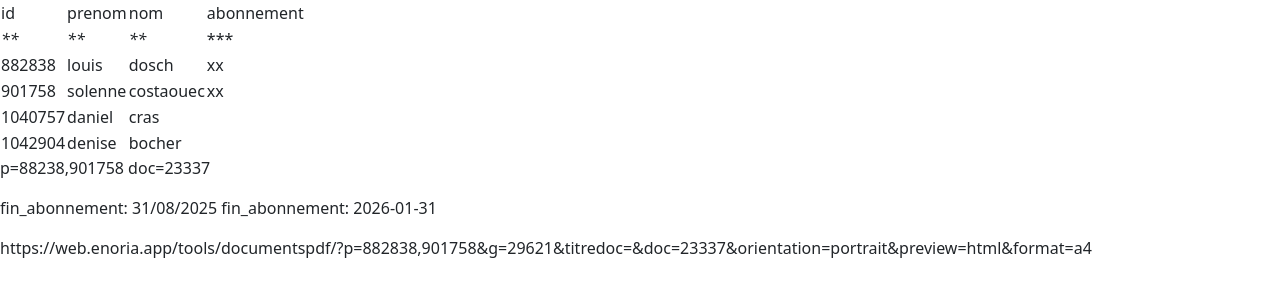
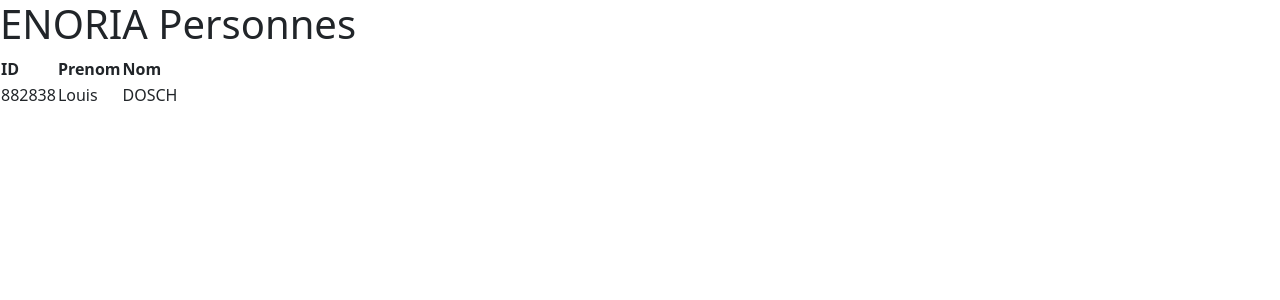
Before and after one commit to awelvor/enoria, a Jekyll site: the page built from data.md, in a window 1280 px wide. Shown: the top 300 px of the page. Built offline with Jekyll 4.4.1, drawn with Linux system fonts in a browser that asks for light colours; our own code applies the rules of GitHub Pages for plain Markdown files.

Commit message:
Update data.md

```diff
--- a/data.md
+++ b/data.md
@@ -1,18 +1,5 @@
-| id | prenom| nom | abonnement |
-| **** | **** | **** |*** |
-| 882838 | louis | dosch | xx |
-| 901758 |solenne | costaouec | xx |
-| 1040757 | daniel | cras |
-| 1042904 | denise | bocher |
+# ENORIA Personnes
 
-
-
-
-p=88238,901758
-doc=23337
-
-fin_abonnement: 31/08/2025
-fin_abonnement: 2026-01-31
-
-
-https://web.enoria.app/tools/documentspdf/?p=882838,901758&g=29621&titredoc=&doc=23337&orientation=portrait&preview=html&format=a4
+| ID | Prenom | Nom |
+| -- | ------ | --- |
+| 882838 | Louis | DOSCH |
```
